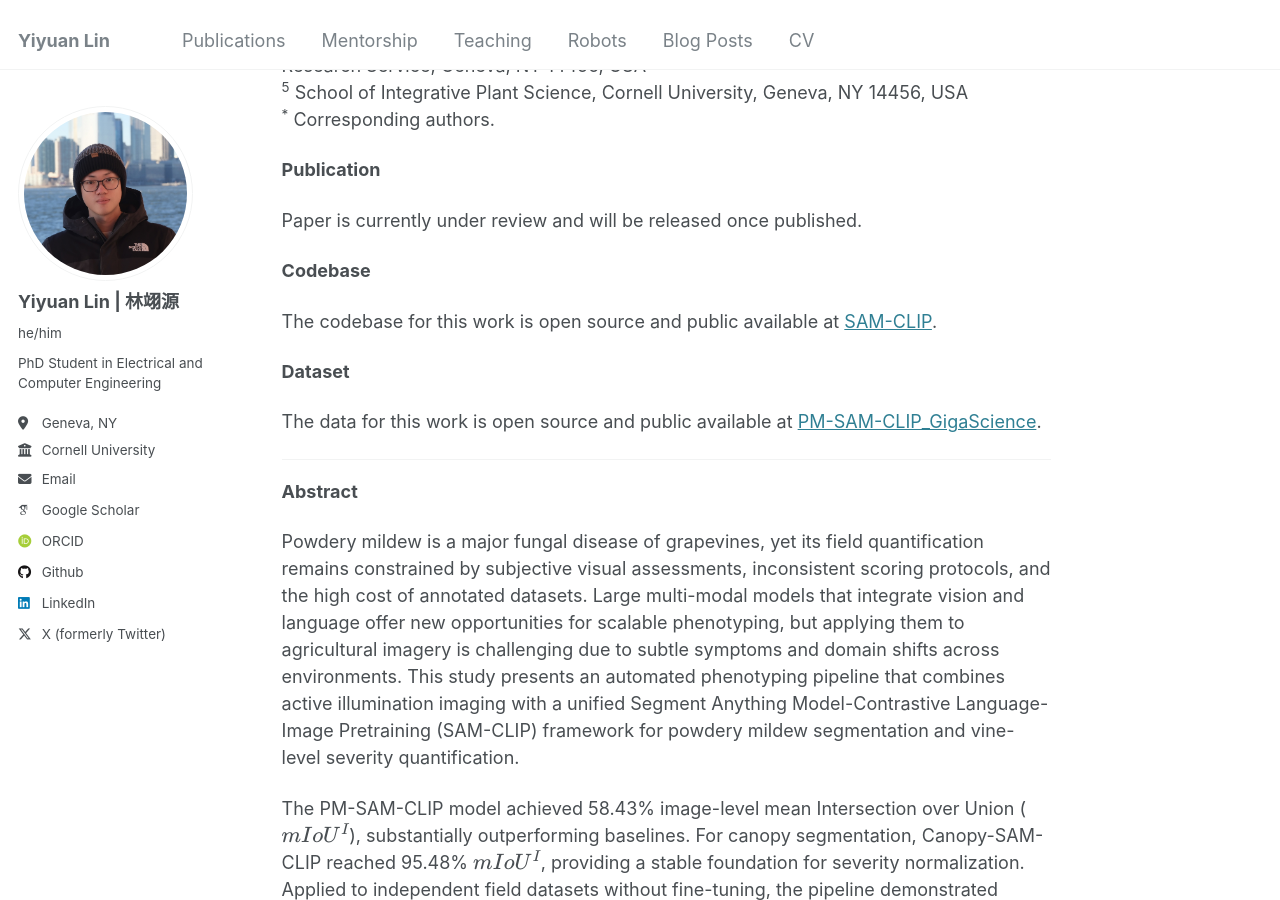
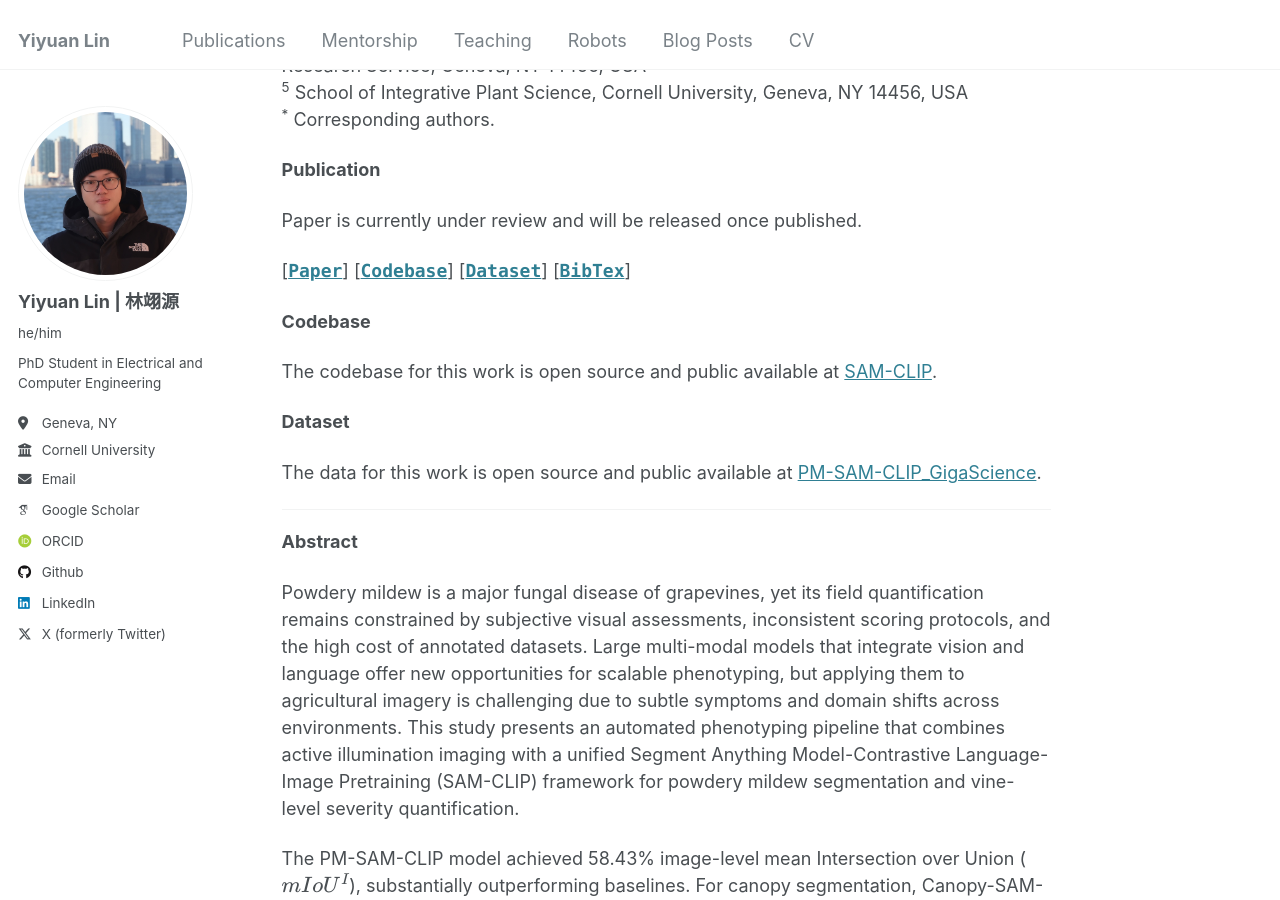
Before and after one commit to YiyuanLinXX/YiyuanLinXX.github.io, a Jekyll site: the page built from _publications/2026-pm-sam-clip-gigascience.md, in a window 1280 px wide and 900 px high, scrolled down 418 px. Built offline with Jekyll 4.4.1, drawn with Linux system fonts in a browser that asks for light colours; some web fonts are replaced.

Commit message:
update code data

```diff
--- a/_publications/2026-pm-sam-clip-gigascience.md
+++ b/_publications/2026-pm-sam-clip-gigascience.md
@@ -24,6 +24,8 @@ Yiyuan Lin<sup>1</sup>, Zachary Dashner<sup>2</sup>, Ana Jimenez<sup>2</sup>, Du
 **Publication**
 
 Paper is currently under review and will be released once published.
+
+[[**`Paper`**]()] [[**`Codebase`**](https://github.com/YiyuanLinXX/SAM-CLIP)] [[**`Dataset`**](https://cornell.box.com/s/qkofzu5b24hqkev6y9raga9t9ihoc5l1)] [[**`BibTex`**]()]
 
 **Codebase**
 
```
